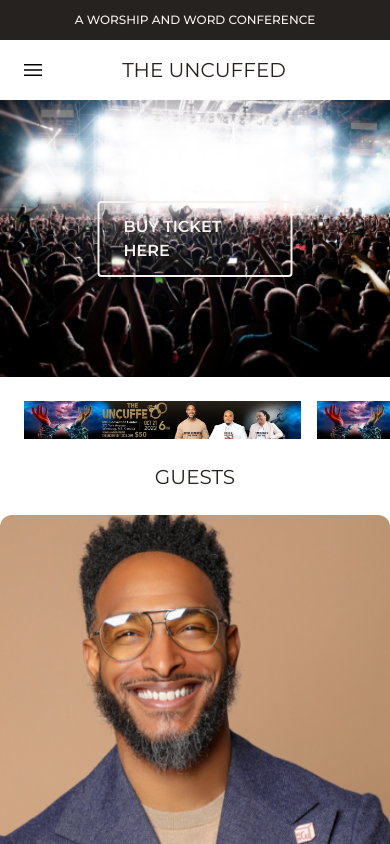
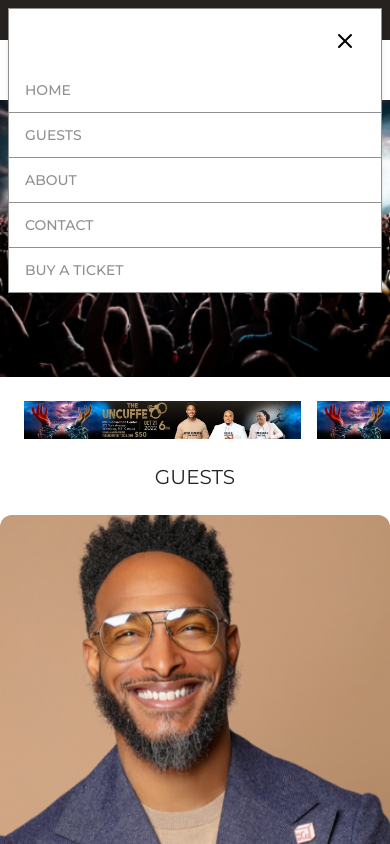
Before and after one commit to Oluwashina/Uncuffed, a website: page dist/index.html in a window 390 px wide. Both pictures are taken after a click on the picture 33 px from the left and 70 px from the top of the page. Shown: the top 844 px of the page. Drawn offline with nearby package versions, Linux system fonts and the light colour scheme.

Commit message:
mobile menu nav added

```diff
--- a/dist/index.html
+++ b/dist/index.html
@@ -9,6 +9,8 @@
 </head>
 <body class="font-montserrat">
 
+    <!-- Running on the terminal locally (npx tailwindcss -i ./src/input.css -o ./dist/output.css --watch) -->
+
     <div class="bg-[#262220] py-3 md:py-4">
         <p class="text-[#F7F1F0] font-medium md:font-semibold text-center text-xs md:text-base">A WORSHIP AND WORD CONFERENCE</p>
     </div>
@@ -16,11 +18,10 @@
     <!-- navbar -->
     <div class="md:py-10 py-4 px-6 md:px-10">
         <div class="flex md:block justify-between">
-            <img src="./img/menu.svg" alt="menu" class="md:hidden cursor-pointer" />
+            <img src="./img/menu.svg" alt="menu" id="open" class="md:hidden cursor-pointer" />
             <h6 class="text-[#262220] md:text-center text-xl">THE UNCUFFED</h6>
             <div></div>
         </div>
-
 
             <!-- navlinks -->
             <ul class="md:flex hidden justify-between items-center mt-10">
@@ -44,6 +45,41 @@
                         </a>
                 </li>
             </ul>
+
+              <!-- mobile menu -->
+        <div class="absolute top-0 inset-x-0 z-50 p-2 transition transform origin-top-right lg:hidden hidden " id="navmenu">
+            <div class="shadow-md bg-white border-[#262220] border-opacity-[.5] border overflow-hidden">
+
+              <div class="px-5 pt-4 flex justify-end">
+                <!-- close icon(X) -->
+                <div class="" id="close">
+                  <button type="button" class="rounded-md p-1 inline-flex items-center justify-center text-secondary-200 hover:text-gray-500 hover:bg-gray-100 focus:outline-none focus:ring-2 focus:ring-inset focus:ring-secondary-200">
+                    <span class="sr-only">Close main menu</span>
+                    <!-- Heroicon name: outline/x -->
+                    <svg class="h-6 w-6" xmlns="http://www.w3.org/2000/svg" fill="none" viewBox="0 0 24 24" stroke="currentColor" aria-hidden="true">
+                      <path stroke-linecap="round" stroke-linejoin="round" stroke-width="2" d="M6 18L18 6M6 6l12 12" />
+                    </svg>
+                  </button>
+                </div>
+              </div>
+
+              <div class="pt-2">
+                <a href="#" class="block px-4 py-3 font-medium text-sm text-[#262220] border-[#262220] border-b border-opacity-[.5]  transition-all text-opacity-[.5] hover:text-white hover-opacity-[1] hover:bg-[#262220]">HOME</a>
+
+                <a href="#guest" class="block px-4 py-3 font-medium text-sm text-[#262220] border-[#262220] border-b border-opacity-[.5]  transition-all text-opacity-[.5] hover:text-white hover-opacity-[1] hover:bg-[#262220]">GUESTS</a>
+
+                <a href="#" class="block px-4 py-3 font-medium text-sm text-[#262220] border-[#262220] border-b border-opacity-[.5]  transition-all text-opacity-[.5] hover:text-white hover-opacity-[1] hover:bg-[#262220]">ABOUT</a>
+
+
+                <a href="#" class="block px-4 py-3 font-medium text-sm text-[#262220] border-[#262220] border-b border-opacity-[.5]  transition-all text-opacity-[.5] hover:text-white hover-opacity-[1] hover:bg-[#262220]">CONTACT</a>
+
+                <a href="#" class="block px-4 py-3 font-medium text-sm text-[#262220]  transition-all text-opacity-[.5] hover:text-white hover-opacity-[1] hover:bg-[#262220]">BUY A TICKET</a>
+
+              </div>
+            </div>
+
+          </div>
+
 
         </div>
     </div>
@@ -156,5 +192,8 @@
 
     </footer>
 
+
+    <script src="https://code.jquery.com/jquery-3.3.1.min.js"></script>
+    <script src="./index.js" ></script>
 </body>
 </html>
--- /dev/null
+++ b/dist/index.js
@@ -0,0 +1,13 @@
+// toggle open and close of hamburger on mobile
+const openNav = document.querySelector('#open');
+const closeNav = document.querySelector('#close');
+
+const navmenu = document.querySelector("#navmenu")
+
+openNav.addEventListener("click", function(){
+    navmenu.classList.remove('hidden')
+})
+
+closeNav.addEventListener("click", function(){
+    navmenu.classList.add('hidden')
+})
```
Also changed, not shown: dist/output.css. Lines whose indentation alone changed are shown as unchanged.
